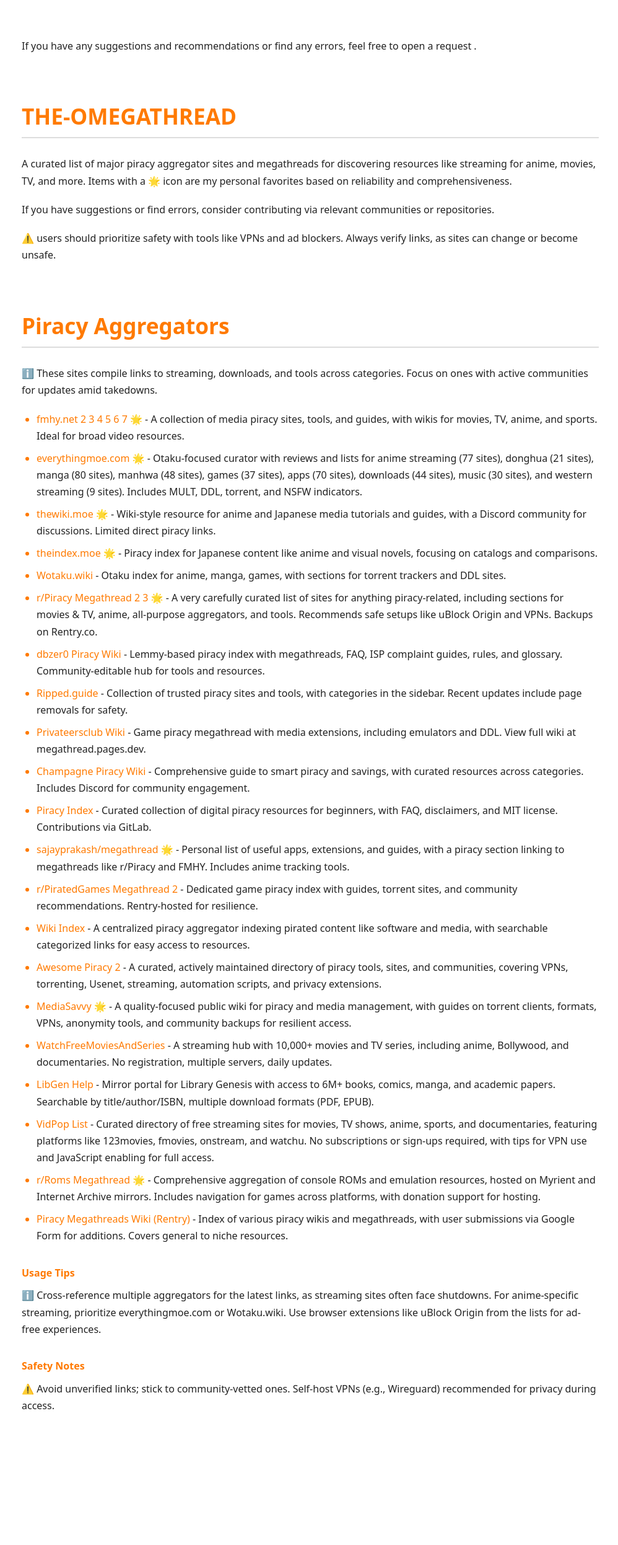
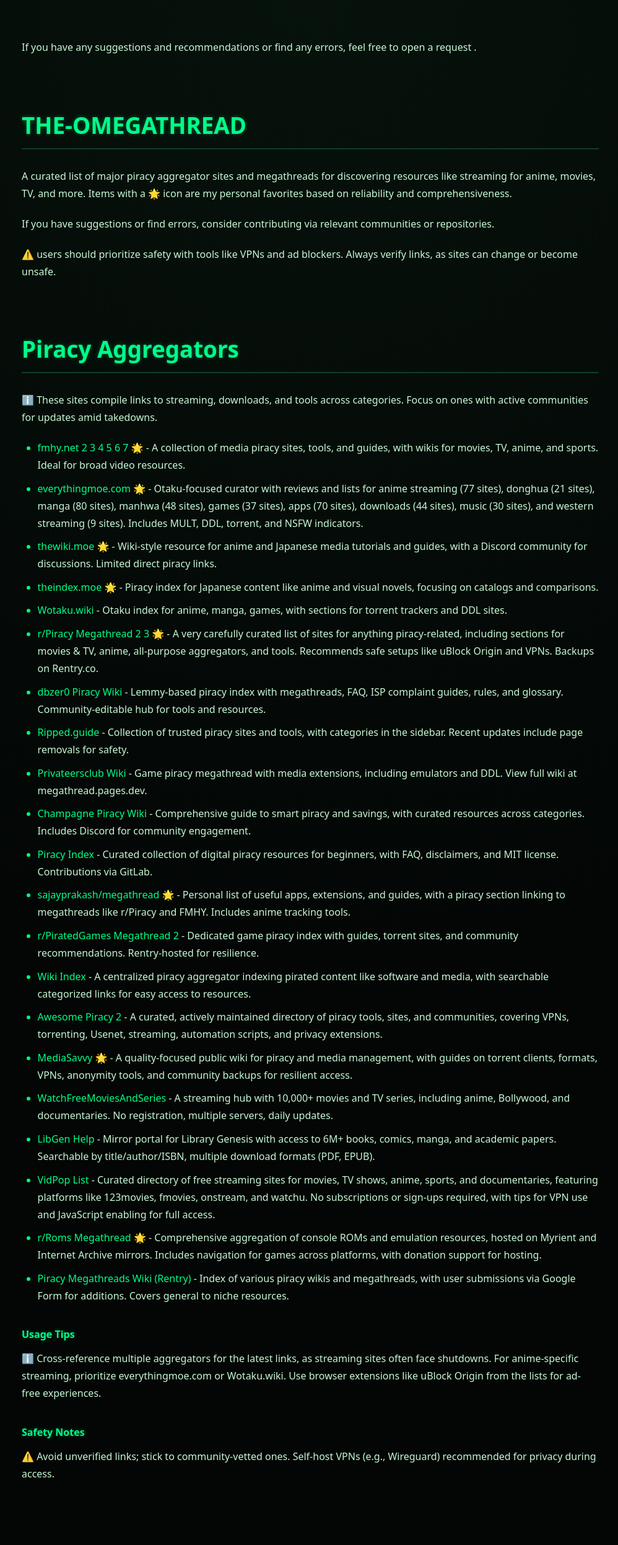
Before and after one commit to Hunterthief/THE-OMEGATHREAD, a Jekyll site: the page built from index.md, in a window 1280 px wide. Shown: the whole page at 62% size, without its empty margins (139-1137 px from the left). Built offline with Jekyll 4.4.1, drawn with Linux system fonts in a browser that asks for light colours; before the commit the page ends 2380 px from its top, so only the background shows below that.

Commit message:
Update style.css

```diff
--- a/assets/css/style.css
+++ b/assets/css/style.css
@@ -1,12 +1,12 @@
 :root {
-  --bg-main: #0f1115;
-  --bg-card: #161a22;
-  --text-main: #e6e6e6;
-  --text-muted: #a0a0a0;
-  --accent: #ff9800;
-  --accent-hover: #ffb347;
-  --border-subtle: #2a2f3a;
-  --code-bg: #1e2230;
+  --bg-main: #050807;
+  --bg-card: #0b1410;
+  --text-main: #c7f7d4;
+  --text-muted: #7de2a8;
+  --accent: #00ff88;
+  --accent-hover: #4dffb3;
+  --border-subtle: #0f3d2a;
+  --code-bg: #06130d;
 }
 
 /* ===== Base ===== */
@@ -21,11 +21,15 @@ html {
 
 body {
   margin: 0;
-  background: var(--bg-main);
+  background: radial-gradient(
+    circle at top,
+    #07120c 0%,
+    #030605 60%
+  );
   color: var(--text-main);
   font-family: system-ui, -apple-system, BlinkMacSystemFont,
     "Segoe UI", Roboto, Arial, sans-serif;
-  line-height: 1.7;
+  line-height: 1.75;
   font-size: 16px;
 }
 
@@ -43,34 +47,35 @@ h1, h2, h3, h4, h5, h6 {
   color: var(--accent);
   font-weight: 700;
   line-height: 1.3;
-  margin-top: 2.2em;
+  margin-top: 2.4em;
   margin-bottom: 0.8em;
+  text-shadow: 0 0 6px rgba(0, 255, 136, 0.35);
 }
 
 h1 {
-  font-size: 2.2rem;
+  font-size: 2.3rem;
   border-bottom: 2px solid var(--border-subtle);
-  padding-bottom: 10px;
+  padding-bottom: 12px;
 }
 
 h2 {
-  font-size: 1.7rem;
+  font-size: 1.75rem;
   border-bottom: 1px solid var(--border-subtle);
-  padding-bottom: 6px;
+  padding-bottom: 8px;
 }
 
 h3 {
-  font-size: 1.35rem;
+  font-size: 1.4rem;
 }
 
 /* ===== Text ===== */
 
 p {
-  margin: 0.8em 0 1.2em;
+  margin: 0.9em 0 1.3em;
 }
 
 strong {
-  color: #ffffff;
+  color: #eafff4;
 }
 
 em {
@@ -82,23 +87,24 @@ em {
 a {
   color: var(--accent);
   text-decoration: none;
-  transition: color 0.15s ease;
+  transition: color 0.15s ease, text-shadow 0.15s ease;
 }
 
 a:hover {
   color: var(--accent-hover);
+  text-shadow: 0 0 8px rgba(0, 255, 136, 0.6);
   text-decoration: underline;
 }
 
 /* ===== Lists ===== */
 
 ul, ol {
-  padding-left: 1.5em;
-  margin: 1em 0 1.5em;
+  padding-left: 1.6em;
+  margin: 1em 0 1.6em;
 }
 
 li {
-  margin-bottom: 0.55em;
+  margin-bottom: 0.6em;
 }
 
 li::marker {
@@ -108,11 +114,16 @@ li::marker {
 /* ===== Blockquotes ===== */
 
 blockquote {
-  margin: 1.5em 0;
-  padding: 12px 20px;
-  background: var(--bg-card);
+  margin: 1.6em 0;
+  padding: 14px 22px;
+  background: linear-gradient(
+    135deg,
+    #08140e,
+    #050b08
+  );
   border-left: 4px solid var(--accent);
   color: var(--text-muted);
+  box-shadow: inset 0 0 12px rgba(0, 255, 136, 0.12);
 }
 
 /* ===== Code ===== */
@@ -122,19 +133,26 @@ code {
   padding: 3px 6px;
   border-radius: 4px;
   font-size: 0.95em;
+  color: #7affc2;
 }
 
 pre {
-  background: var(--code-bg);
-  padding: 16px;
+  background: linear-gradient(
+    180deg,
+    #050f0a,
+    #030805
+  );
+  padding: 18px;
   border-radius: 8px;
   overflow-x: auto;
-  margin: 1.5em 0;
+  margin: 1.6em 0;
+  box-shadow: inset 0 0 16px rgba(0, 255, 136, 0.15);
 }
 
 pre code {
   background: transparent;
   padding: 0;
+  color: #9bffd3;
 }
 
 /* ===== Tables ===== */
@@ -151,8 +169,9 @@ th, td {
 }
 
 th {
-  background: var(--bg-card);
+  background: #08150f;
   color: var(--accent);
+  text-shadow: 0 0 4px rgba(0, 255, 136, 0.4);
 }
 
 /* ===== HR ===== */
@@ -160,7 +179,7 @@ th {
 hr {
   border: none;
   border-top: 1px solid var(--border-subtle);
-  margin: 48px 0;
+  margin: 52px 0;
 }
 
 /* ===== Images ===== */
@@ -168,25 +187,6 @@ hr {
 img {
   max-width: 100%;
   border-radius: 8px;
-  margin: 1.5em 0;
+  margin: 1.6em 0;
+  box-shadow: 0 0 14px rgba(0, 255, 136, 0.15);
 }
-
-/* ===== Light Mode ===== */
-
-@media (prefers-color-scheme: light) {
-  :root {
-    --bg-main: #ffffff;
-    --bg-card: #f4f6f9;
-    --text-main: #222;
-    --text-muted: #555;
-    --border-subtle: #ddd;
-    --code-bg: #eef1f5;
-    --accent: #ff7a00;
-    --accent-hover: #ff9a3c;
-  }
-
-  body {
-    background: var(--bg-main);
-    color: var(--text-main);
-  }
-}
```
